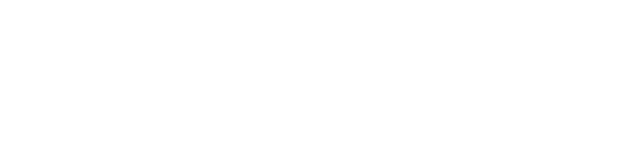
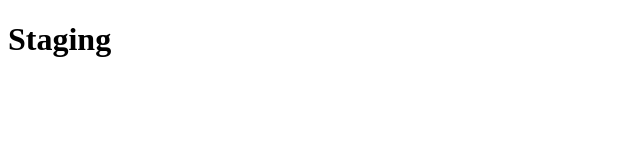
Before and after one commit to WilderDev/evening-demo, a plain HTML site: page index.html in a window 1280 px wide. Shown: the whole page, without its empty margins (0-640 px from the left). Drawn offline with Linux system fonts and the light colour scheme.

Commit message:
FEAT(app): important stuff

```diff
--- a/app.js
+++ b/app.js
@@ -1 +1 @@
-console.log('hi:');
+console.log('hi staging:');
--- a/index.html
+++ b/index.html
@@ -5,5 +5,7 @@
     <meta name="viewport" content="width=device-width, initial-scale=1.0" />
     <title>Demo</title>
   </head>
-  <body></body>
+  <body>
+    <h1>Staging</h1>
+  </body>
 </html>
--- a/styles.css
+++ b/styles.css
@@ -1,3 +1,4 @@
 * {
   margin: 0;
+  padding: 0;
 }
```
